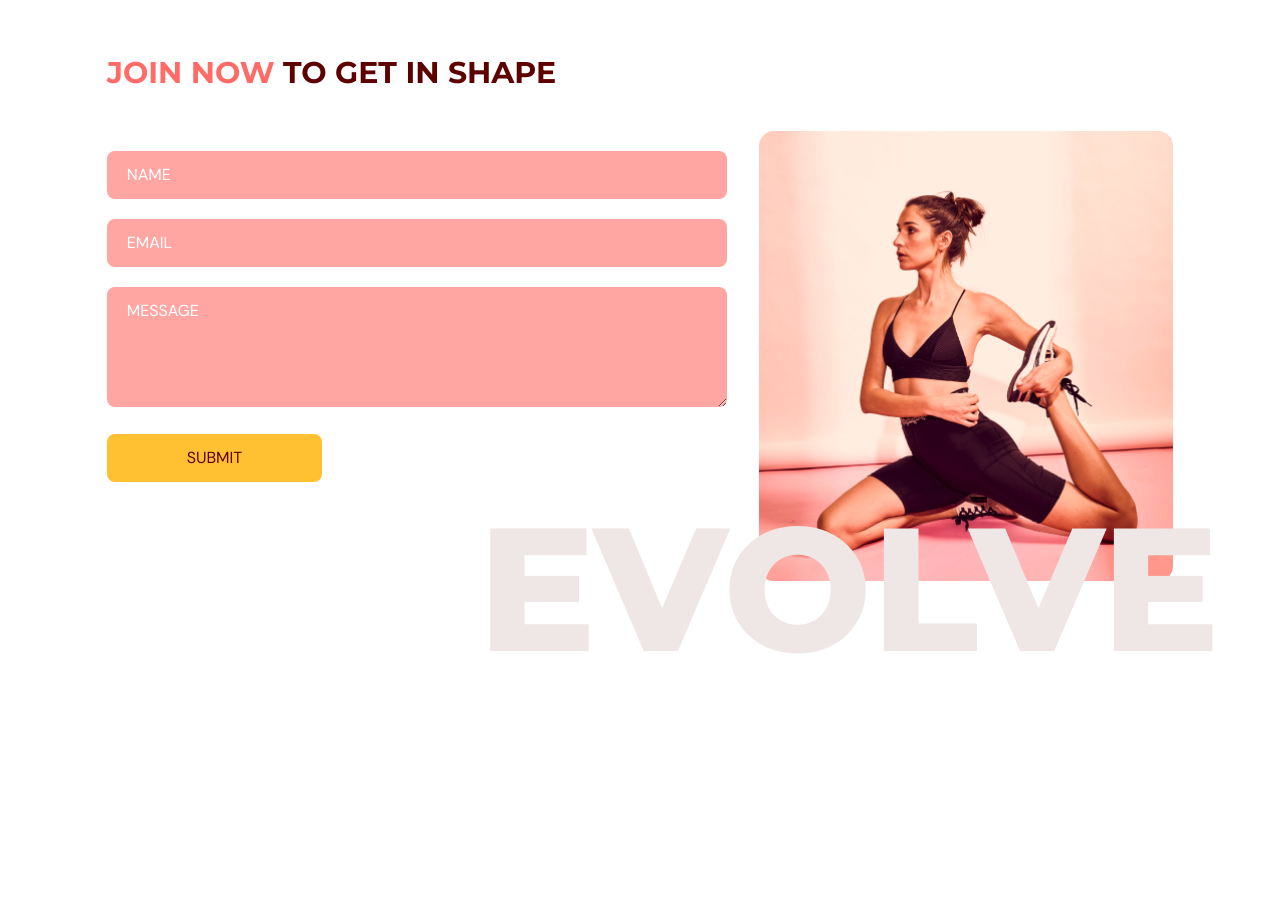
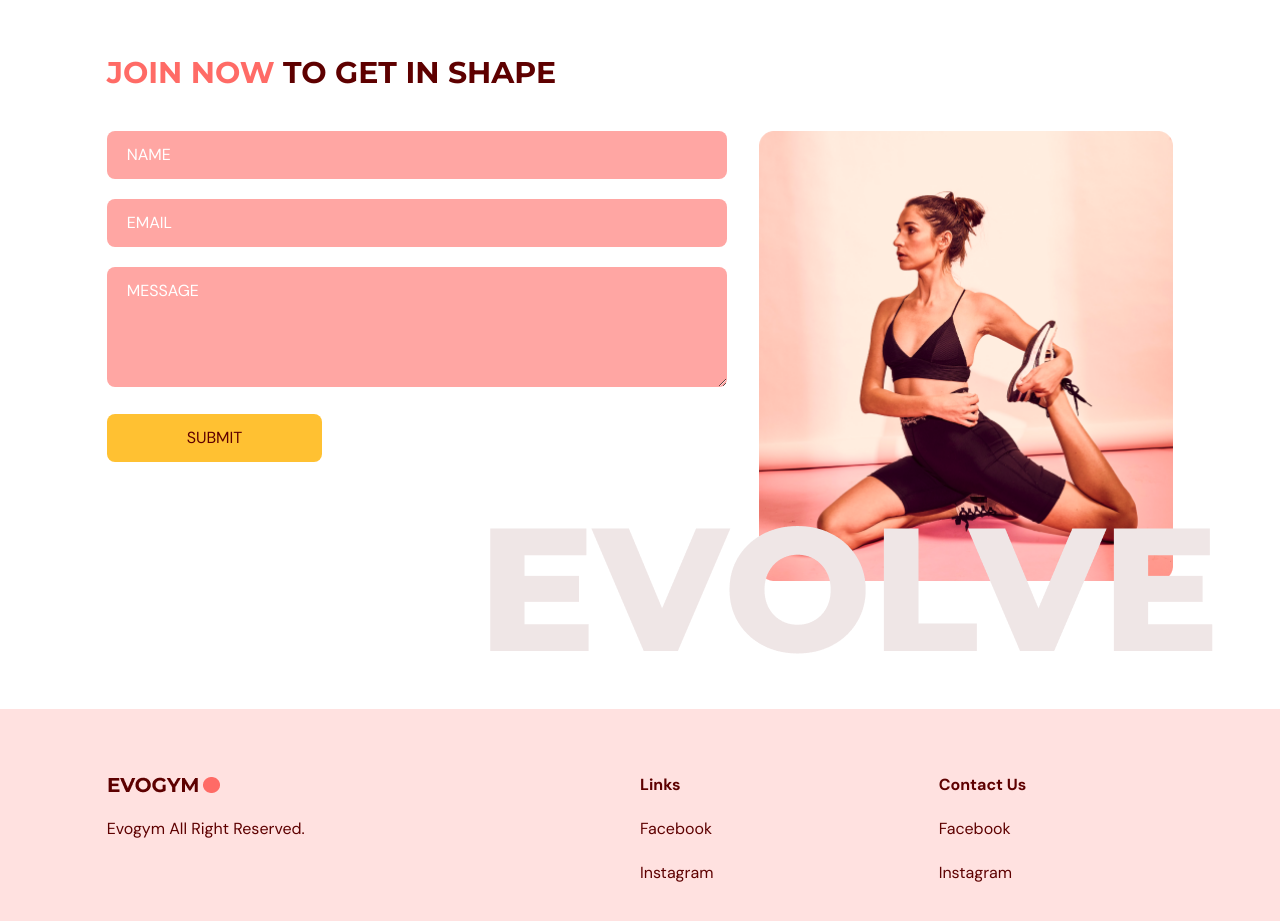
Before and after one commit to lahiruSanjeewa2971/Typescript_fitness_app, a React (Vite) app: page / in a window 1280 px wide. Shown: the part 3140-4061 px from the top of the page. Before the commit the page ends 3849 px from the top, so only its background shows below. Built offline with nearby package versions, Linux system fonts and the light colour scheme.

Commit message:
Complete

```diff
--- a/src/App.tsx
+++ b/src/App.tsx
@@ -5,6 +5,7 @@
 import Benifits from "./scenes/benifits";
 import OurClasses from "./scenes/ourClasses";
 import ContactUs from "./scenes/contactus";
+import Footer from "./scenes/footer";
 
 function App() {
   const [selectedPage, setSelectedPage] = useState(SelectedPage.Home);
@@ -31,6 +32,7 @@
       <Benifits setSelectedPage={setSelectedPage}/>
       <OurClasses setSelectedPage={setSelectedPage}/>
       <ContactUs setSelectedPage={setSelectedPage}/>
+      <Footer/>
     </div>
   );
 }
--- a/src/scenes/contactus/index.tsx
+++ b/src/scenes/contactus/index.tsx
@@ -63,7 +63,7 @@
               action="https://formsubmit.co/el/kixide"
             >
               <input
-                className="mt-5 w-full rounded-lg bg-primary-300 px-5 py-3 placeholder-white"
+                className="mb-5 w-full rounded-lg bg-primary-300 px-5 py-3 placeholder-white"
                 type="text"
                 placeholder="NAME"
                 {...register("name", { required: true, maxLength: 100 })}
@@ -77,7 +77,7 @@
               )}
 
               <input
-                className="mt-5 w-full rounded-lg bg-primary-300 px-5 py-3 placeholder-white"
+                className="mb-5 w-full rounded-lg bg-primary-300 px-5 py-3 placeholder-white"
                 type="email"
                 placeholder="EMAIL"
                 {...register("email", {
@@ -94,7 +94,7 @@
               )}
 
               <textarea
-                className="mt-5 w-full rounded-lg bg-primary-300 px-5 py-3 placeholder-white"
+                className="mb-5 w-full rounded-lg bg-primary-300 px-5 py-3 placeholder-white"
                 rows={4}
                 cols={50}
                 placeholder="MESSAGE"
@@ -111,7 +111,7 @@
 
               <button
                 type="submit"
-                className="mt-5 rounded-lg bg-secondary-500 px-20 py-3 transition duration-500 hover:text-white"
+                className="mb-5 rounded-lg bg-secondary-500 px-20 py-3 transition duration-500 hover:text-white"
               >
                 SUBMIT
               </button>
--- /dev/null
+++ b/src/scenes/footer/index.tsx
@@ -0,0 +1,26 @@
+import Logo from "@/assets/Logo.png";
+
+const Footer = () => {
+  return (
+    <footer className="bg-primary-100 py-16">
+      <div className="justify-between mx-auto w-5/6 gap-16 md:flex">
+        <div className="mt-16 basis-1/2 md:mt-0">
+          <img alt="logo" src={Logo} />
+          <p className="my-5">Evogym All Right Reserved.</p>
+        </div>
+        <div className="mt-16 basis-1/4 md:mt-0">
+          <h4 className="font-bold">Links</h4>
+          <p className="my-5">Facebook</p>
+          <p className="my-5">Instagram</p>
+        </div>
+        <div className="mt-16 basis-1/4 md:mt-0">
+          <h4 className="font-bold">Contact Us</h4>
+          <p className="my-5">Facebook</p>
+          <p className="my-5">Instagram</p>
+        </div>
+      </div>
+    </footer>
+  );
+};
+
+export default Footer;
```
